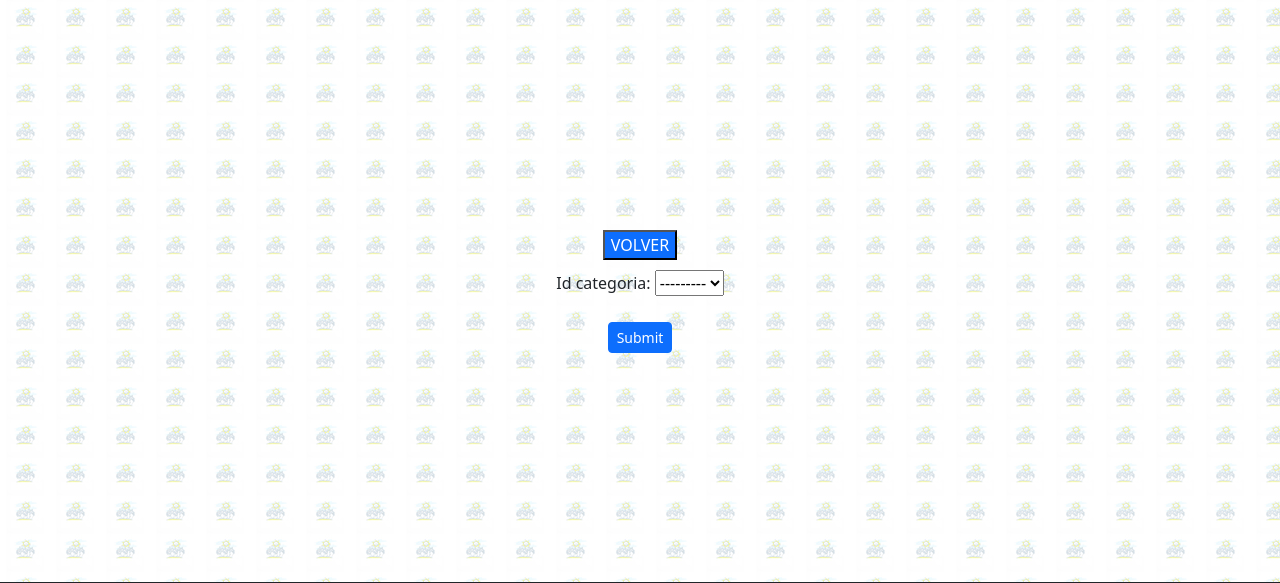
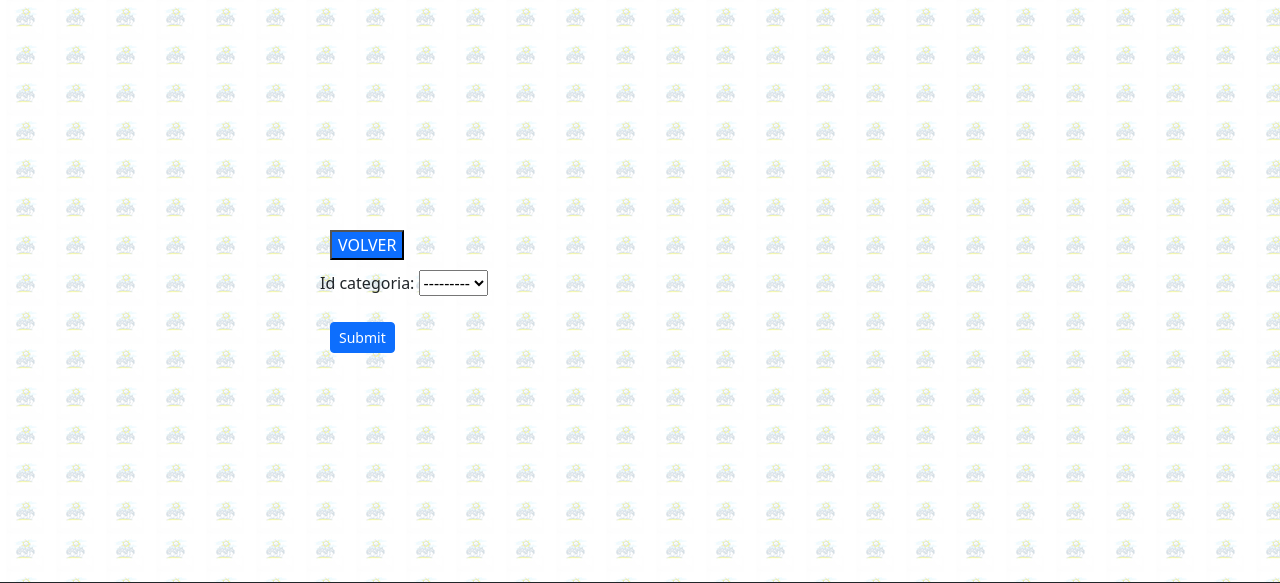
Before and after one commit to NoahTakk11/calendario-web, a Django app: page /evento/evento/filtrado in a window 1280 px wide. Shown: the part 74-657 px from the top of the page. Run offline with Django 4.2, Linux system fonts and the light colour scheme; data that the repository does not hold is empty; some libraries are stand-ins or nearby versions.

Commit message:
filtrado corrección

```diff
--- a/templates/filtrado.html
+++ b/templates/filtrado.html
@@ -4,7 +4,7 @@
 
 {% block contenido %}
 
-<div class="form-signin w-50 m-auto text-center">
+<div class="form-signin w-50 m-auto">
     <a href="{% url 'eventos:detalle-evento' %}"><button style="background-color: rgb(13, 110, 253);color: white; margin:10px">VOLVER</button></a>
 
 
@@ -15,6 +15,7 @@
         <input class="w-10 btn btn-sm btn-primary" type="submit" style="margin:10px;" />
 
     </form>
+</div>
     {% for obj in filter.qs %}
         <h1>{{ obj.titulo_evento }}</h1>
         <p>{{ obj.descripcion_evento }}</p>
```
